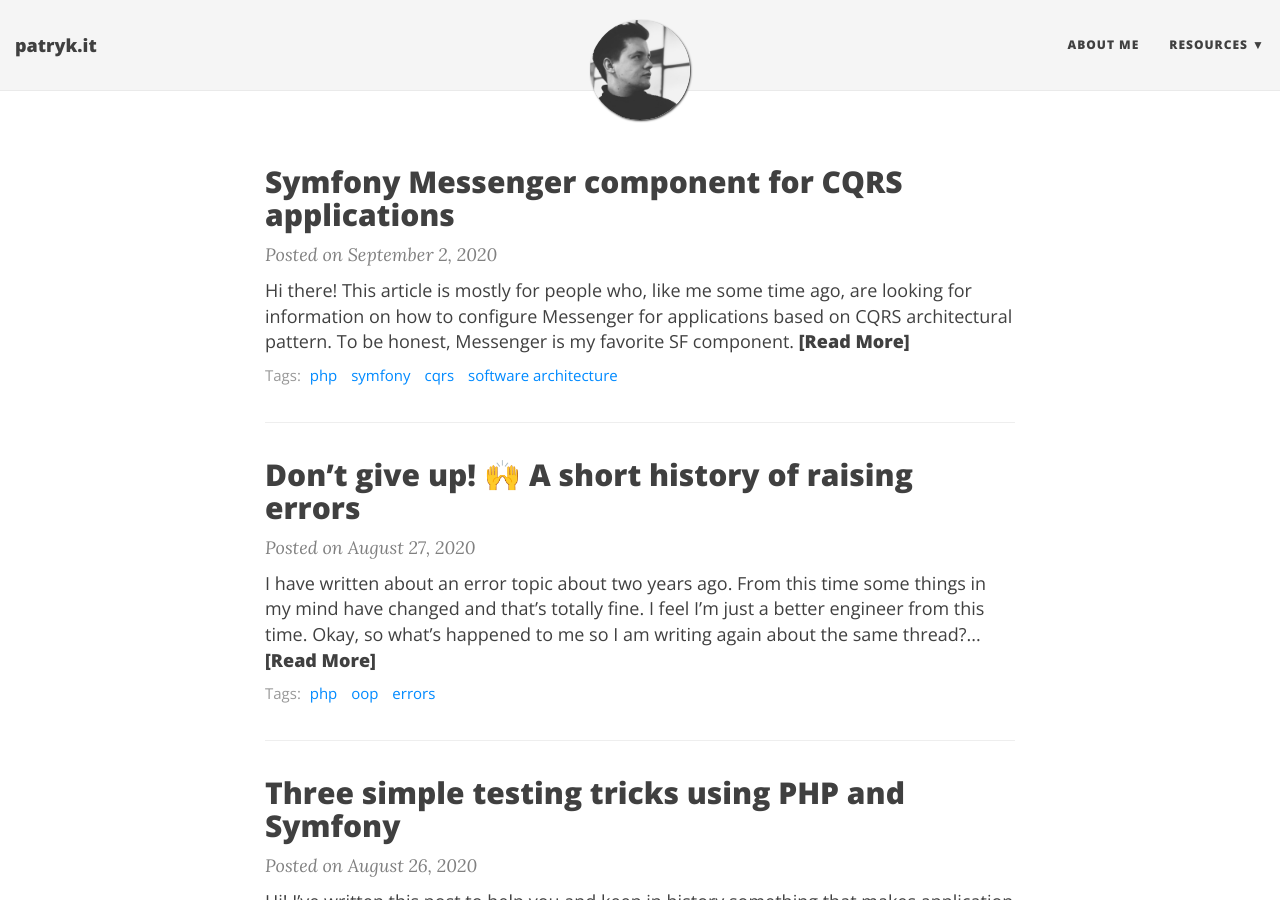
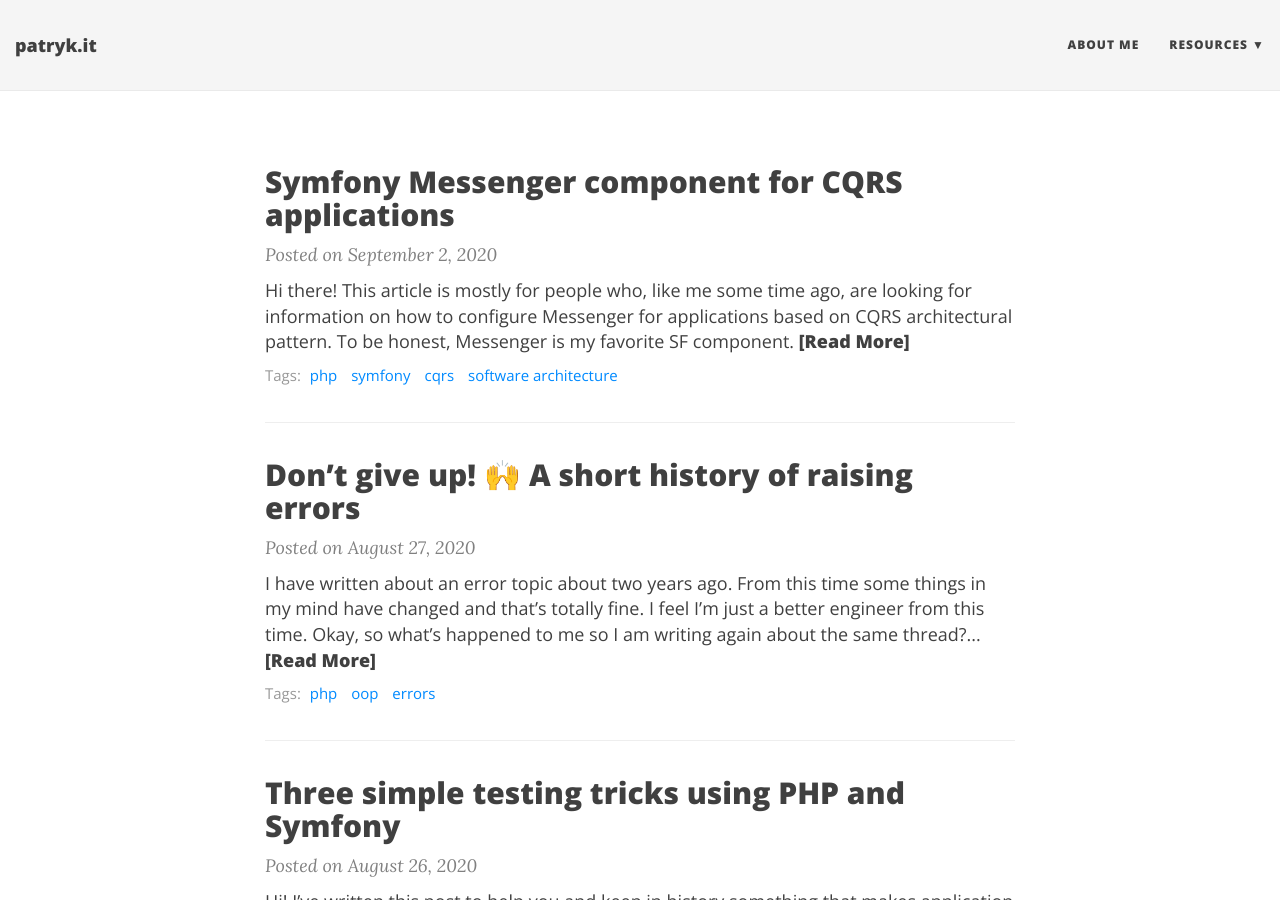
Before and after one commit to patrykwozinski/patrykwozinski.github.io, a Jekyll site: the page built from index.html, in a window 1280 px wide and 900 px high. Built offline with Jekyll 4.4.1, drawn with Linux system fonts in a browser that asks for light colours; nearby versions of some CDN libraries; the list of posts is cut into pages by our own code.

Commit message:
some changes

```diff
--- a/_config.yml
+++ b/_config.yml
@@ -30,7 +30,7 @@ navbar-links:
 
 # Image to show in the navigation bar - image must be a square (width = height)
 # Remove this parameter if you don't want an image in the navbar
-avatar: "/img/me.jpg"
+#avatar: "/img/me.jpg"
 
 # If you want to have an image logo in the top-left corner instead of the title text,
 # then specify the following parameter
--- a/_includes/nav.html
+++ b/_includes/nav.html
@@ -37,23 +37,23 @@
       </ul>
     </div>
 
-	{% if page.image and (layout.show-avatar or page.show-avatar) %}
-	<div class="avatar-container">
-	  <div class="avatar-img-border">
-	    <a href="{{ site.url }}">
-	      <img class="avatar-img" src="{{ page.image | prepend: site.baseurl | replace: '//', '/' }}" />
-		</a>
-	  </div>
-	</div>
-	{% elsif site.avatar and (layout.show-avatar or page.show-avatar) %}
-	<div class="avatar-container">
-	  <div class="avatar-img-border">
-	    <a href="{{ site.url }}">
-	      <img class="avatar-img" src="{{ site.avatar | prepend: site.baseurl | replace: '//', '/' }}" />
-		</a>
-	  </div>
-	</div>
-	{% endif %}
+<!--	{% if page.image and (layout.show-avatar or page.show-avatar) %}-->
+<!--	<div class="avatar-container">-->
+<!--	  <div class="avatar-img-border">-->
+<!--	    <a href="{{ site.url }}">-->
+<!--	      <img class="avatar-img" src="{{ page.image | prepend: site.baseurl | replace: '//', '/' }}" />-->
+<!--		</a>-->
+<!--	  </div>-->
+<!--	</div>-->
+<!--	{% elsif site.avatar and (layout.show-avatar or page.show-avatar) %}-->
+<!--	<div class="avatar-container">-->
+<!--	  <div class="avatar-img-border">-->
+<!--	    <a href="{{ site.url }}">-->
+<!--	      <img class="avatar-img" src="{{ site.avatar | prepend: site.baseurl | replace: '//', '/' }}" />-->
+<!--		</a>-->
+<!--	  </div>-->
+<!--	</div>-->
+<!--	{% endif %}-->
 
   </div>
 </nav>
```
Also changed, not shown: 1 other file.
